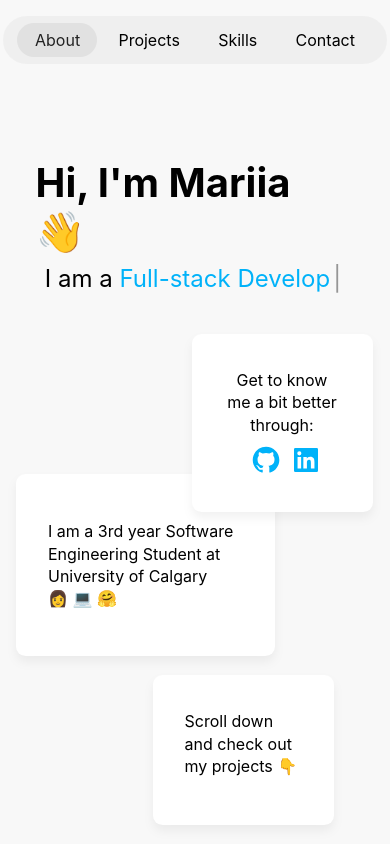
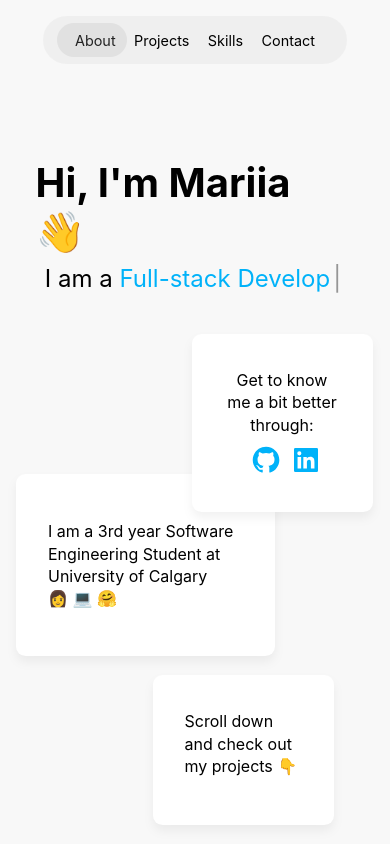
Before and after one commit to podgaietska/Personal-Portfolio, a React (Create React App) app: page / in a window 390 px wide. Shown: the top 844 px of the page. Built offline with nearby package versions, Linux system fonts and the light colour scheme.

Commit message:
navbar for iphones fixed

```diff
--- a/src/App.css
+++ b/src/App.css
@@ -235,6 +235,21 @@ a{
   .card-container{
     line-height: 1.6rem;
     font-size: 1.2rem;
+  }
+
+  .nav-container{
+    width: 15rem;
+    height: 3rem;
+    font-size: 0.9rem;
+  }
+
+  .section-indicator{
+    height: 2.1rem;
+    width: 70px;
+    border-radius: 1.2rem;
+    background: rgba(172, 172, 172, 0.2);
+    transition: transform 0.3s ease-in-out;
+    position: absolute;
   }
 
 }
--- a/src/App.jsx
+++ b/src/App.jsx
@@ -4,10 +4,17 @@ import About from './components/About';
 import Projects from './components/Projects';
 import Skills from './components/Skills';
 import Contact from './components/Contact';
+import useMediaQuery from './hooks/useMediaQuery';
 import { useEffect, useState } from 'react';
 
 function App() {
   const [activeSection, setActiveSection] = useState("about");
+  const [threshold, setThreshold] = useState();
+  const isWindow = useMediaQuery("(max-width: 440px)");
+  const [aboutPosition, setAboutPosition] = useState();
+  const [projectsPosition, setProjectsPosition] = useState();
+  const [skillsPosition, setSkillsPosition] = useState();
+  const [contactPosition, setContactPosition] = useState();
 
   useEffect(() => {
     const callback = (entries) => {
@@ -21,7 +28,7 @@ function App() {
     const options = {
         root: null,
         rootMargin: '0px',
-        threshold: 0.3
+        threshold: threshold
     };
 
     const observer = new IntersectionObserver(callback, options);
@@ -30,11 +37,28 @@ function App() {
     sections.forEach(section => observer.observe(section));
 
     return () => sections.forEach(section => observer.unobserve(section));
-  }, []);
+  }, [threshold]);
+
+  useEffect(() => {
+    if (isWindow) {
+      setThreshold(0.2);
+      setAboutPosition(-18);
+      setProjectsPosition(50);
+      setSkillsPosition(116);
+      setContactPosition(180);
+
+    } else {
+      setThreshold(0.3);
+      setAboutPosition(-17);
+      setProjectsPosition(73);
+      setSkillsPosition(160);
+      setContactPosition(250);
+    }
+  }, [isWindow]);
 
   return (
     <div className="App">
-      <Header activeSection={activeSection}/>
+      <Header activeSection={activeSection} aboutPosition={aboutPosition} projectsPosition={projectsPosition} skillsPosition={skillsPosition} contactPosition={contactPosition}/>
       <About />
       <Projects />
       <Skills />
--- a/src/components/Header.jsx
+++ b/src/components/Header.jsx
@@ -1,20 +1,17 @@
 import { motion } from 'framer-motion';
 
-function Header({activeSection}){
+function Header({activeSection, aboutPosition, projectsPosition, skillsPosition, contactPosition}){
 
     function getIndicatorPosition(activeSection) {
         switch (activeSection) {
             case "about":
-                return -18;
+                return aboutPosition;
             case "projects":
-            // Return appropriate x position
-                return 73;
+                return projectsPosition;
             case "skills":
-            // Return appropriate x position
-                return 160;
+                return skillsPosition;
             case "contact":
-            // Return appropriate x position
-                return 250;
+                return contactPosition;
             default:
                 return 0;
         }
--- /dev/null
+++ b/src/hooks/useMediaQuery.jsx
@@ -0,0 +1,19 @@
+import { useState, useEffect } from "react";
+
+const useMediaQuery = (query) => {
+  const [matches, setMatches] = useState(false);
+
+  useEffect(() => {
+    const media = window.matchMedia(query);
+    if (media.matches !== matches) {
+      setMatches(media.matches);
+    }
+    const listener = () => setMatches(media.matches);
+    window.addEventListener("resize", listener);
+    return () => window.removeEventListener("resize", listener);
+  }, [matches, query]);
+
+  return matches;
+}
+
+export default useMediaQuery;
```
